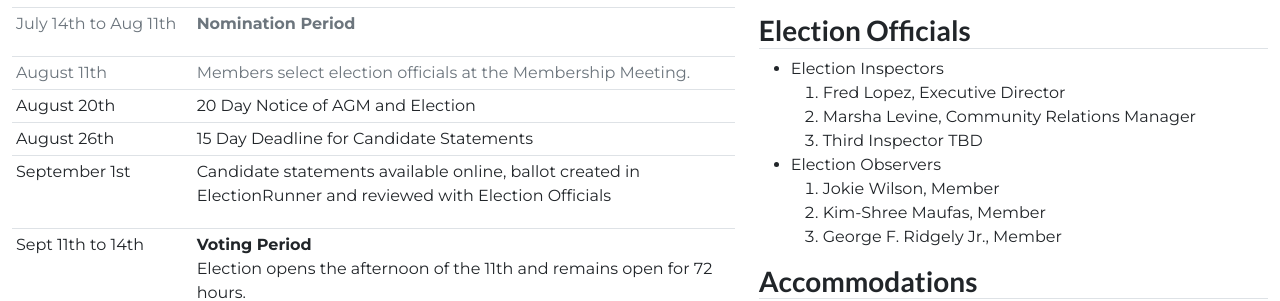
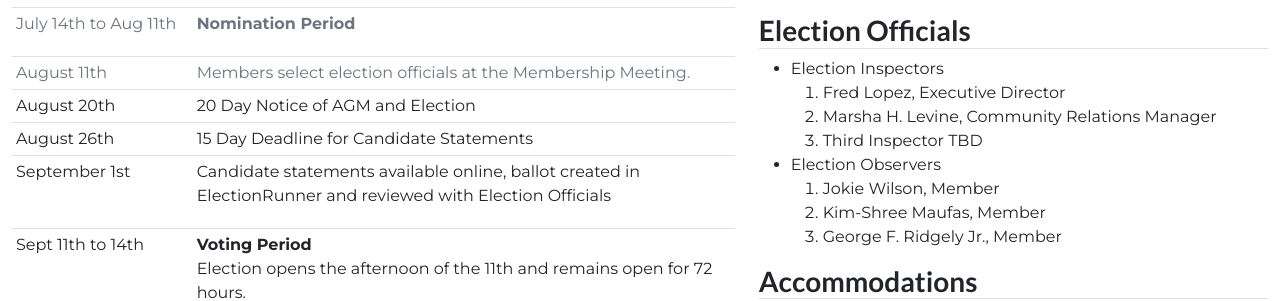
Before and after one commit to sfpride/members, a Jekyll site: the page built from election/index.html, in a window 1280 px wide and 900 px high, scrolled down 1364 px. Shown: the part 153-454 px from the top of the window. Built offline with Jekyll 4.4.1, drawn with Linux system fonts in a browser that asks for light colours.

```diff
--- a/election/index.html
+++ b/election/index.html
@@ -186,7 +186,7 @@ title: 2021 Board Election
                         <li>Election Inspectors
                             <ol>
                                 <li>Fred Lopez, Executive Director</li>
-                                <li>Marsha Levine, Community Relations Manager</li>
+                                <li>Marsha H. Levine, Community Relations Manager</li>
                                 <li>Third Inspector TBD</li>
                             </ol>
                         </li>
```
